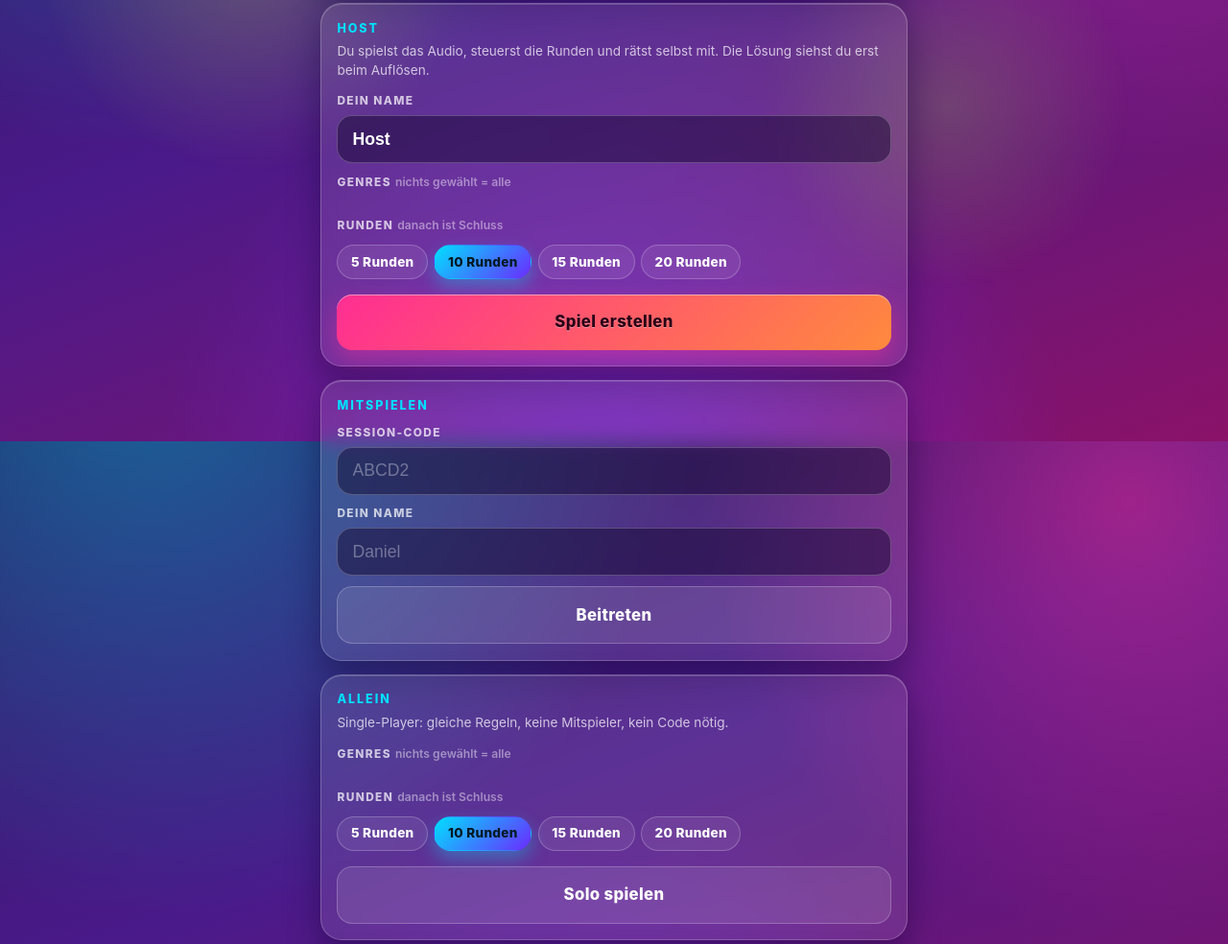
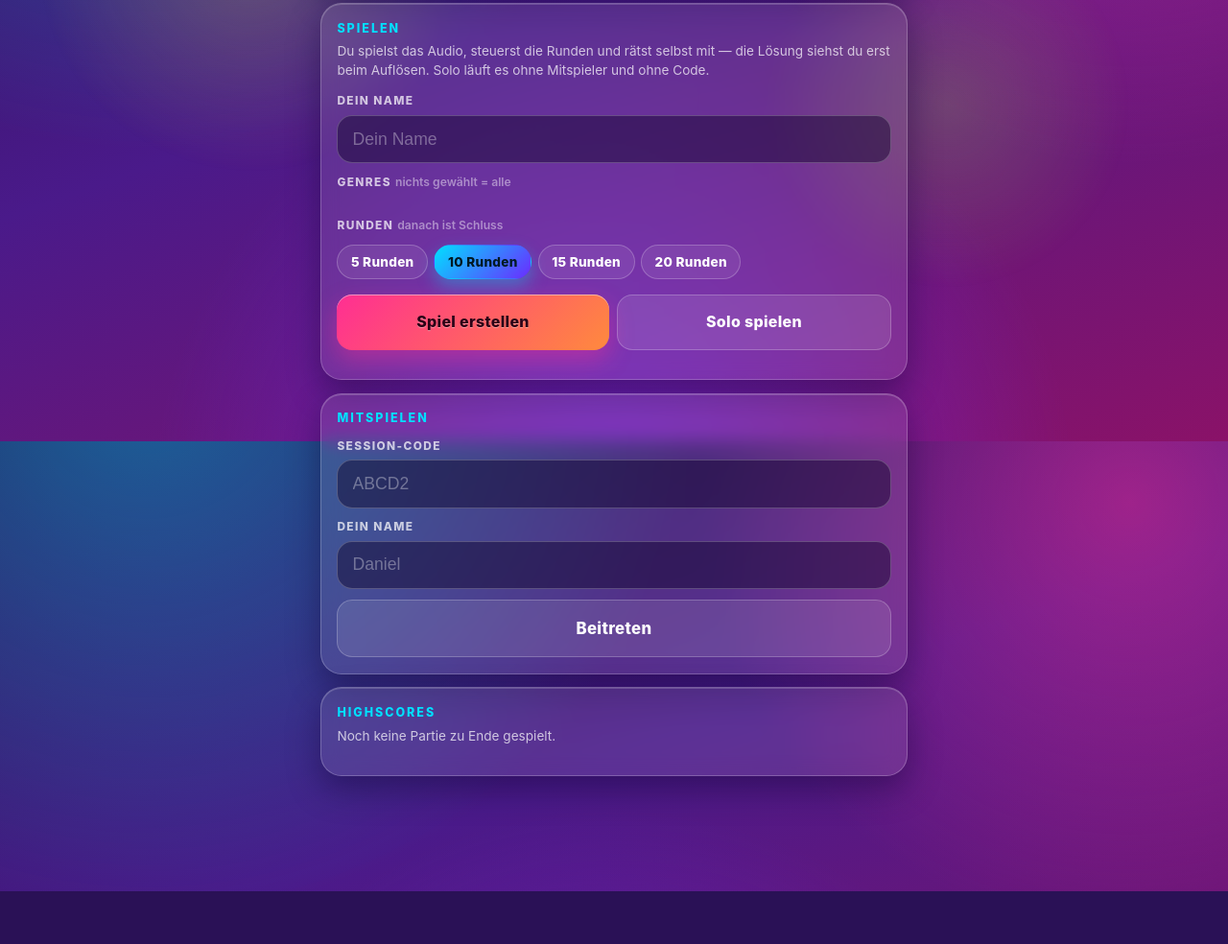
Before and after one commit to mcfetz/loopback, a plain HTML site: page static/index.html in a window 1280 px wide. Shown: the part 340-1324 px from the top of the page at 96% size. After the commit the page ends 1269 px from the top, so only its background shows below. Drawn offline with Linux system fonts and the light colour scheme; no server answers.

Commit message:
Startseite: Host- und Solo-Karte zu einem Block 'Spielen' verschmolzen
- Eine Karte mit Name, Genres und Runden; darunter 'Spiel erstellen' und 'Solo spielen'
  nebeneinander (gleiche Breite, .startrow). Die Einstellungen galten vorher doppelt.
- Name-Feld ohne Vorbelegung ('Dein Name' als Platzhalter): leer heisst 'Host' beim
  Erstellen und 'Solo' im Solo-Modus, eingegeben wird er in beiden Modi verwendet
  (und landet so auch in der Highscore).
- Solo-Neustart behaelt den gespielten Namen.

```diff
--- a/static/app.js
+++ b/static/app.js
@@ -366,10 +366,14 @@ $("#btn-import").onclick = async () => {
   }
 };
 
+function playerName(fallback) {
+  return ($("#host-name").value || "").trim().slice(0, 24) || fallback;
+}
+
 $("#btn-create").onclick = () => {
   showError("");
   me.role = "host";
-  me.name = ($("#host-name").value || "Host").trim().slice(0, 24);
+  me.name = playerName("Host");
   send({ action: "create", name: me.name, genres: chosenGenres(), playlist: pickedSource,
          rounds: pickedRounds });
 };
@@ -387,8 +391,8 @@ $("#btn-join").onclick = () => {
 $("#btn-solo").onclick = () => {
   showError("");
   me.role = "solo";
-  send({ action: "solo", name: "Solo", genres: chosenGenres(), playlist: pickedSource,
-         rounds: pickedRounds });
+  send({ action: "solo", name: playerName("Solo"), genres: chosenGenres(),
+         playlist: pickedSource, rounds: pickedRounds });
 };
 
 $("#btn-leave").onclick = () => {
@@ -403,8 +407,9 @@ for (const [id, action] of [["#btn-start", "start"], ["#btn-next", "next"],
 
 $("#solo-next").onclick = () => send({ action: "next" });
 $("#solo-skip").onclick = () => send({ action: "skip" });
-$("#solo-restart").onclick = () => send({ action: "solo", name: "Solo", genres: chosenGenres(),
-                                           playlist: pickedSource, rounds: pickedRounds });
+$("#solo-restart").onclick = () => send({ action: "solo", name: me.name || "Solo",
+                                           genres: chosenGenres(), playlist: pickedSource,
+                                           rounds: pickedRounds });
 
 // ---------------------------------------------------------------- Audio
 
--- a/static/index.html
+++ b/static/index.html
@@ -28,29 +28,23 @@
       <p id="import-status" class="hint"></p>
     </div>
     <div class="card">
-      <h2>Host</h2>
-      <p class="hint">Du spielst das Audio, steuerst die Runden und r&auml;tst selbst mit. Die L&ouml;sung siehst du erst beim Aufl&ouml;sen.</p>
-      <label>Dein Name <input id="host-name" maxlength="24" placeholder="Host" value="Host"></label>
+      <h2>Spielen</h2>
+      <p class="hint">Du spielst das Audio, steuerst die Runden und r&auml;tst selbst mit &mdash; die L&ouml;sung siehst du erst beim Aufl&ouml;sen. Solo l&auml;uft es ohne Mitspieler und ohne Code.</p>
+      <label>Dein Name <input id="host-name" maxlength="24" placeholder="Dein Name"></label>
       <label>Genres <span class="chipnote">nichts gewählt = alle</span></label>
       <div class="chips" data-chips></div>
       <label>Runden <span class="chipnote">danach ist Schluss</span></label>
       <div class="chips" data-rounds></div>
-      <button id="btn-create" class="primary big">Spiel erstellen</button>
+      <div class="row startrow">
+        <button id="btn-create" class="primary">Spiel erstellen</button>
+        <button id="btn-solo">Solo spielen</button>
+      </div>
     </div>
     <div class="card">
       <h2>Mitspielen</h2>
       <label>Session-Code <input id="join-code" maxlength="5" autocapitalize="characters" placeholder="ABCD2"></label>
       <label>Dein Name <input id="join-name" maxlength="24" placeholder="Daniel"></label>
       <button id="btn-join" class="big">Beitreten</button>
-    </div>
-    <div class="card">
-      <h2>Allein</h2>
-      <p class="hint">Single-Player: gleiche Regeln, keine Mitspieler, kein Code n&ouml;tig.</p>
-      <label>Genres <span class="chipnote">nichts gewählt = alle</span></label>
-      <div class="chips" data-chips></div>
-      <label>Runden <span class="chipnote">danach ist Schluss</span></label>
-      <div class="chips" data-rounds></div>
-      <button id="btn-solo" class="big">Solo spielen</button>
     </div>
     <div class="card">
       <h2>Highscores</h2>
--- a/static/style.css
+++ b/static/style.css
@@ -179,6 +179,8 @@ button.small { padding: .45rem .8rem; font-size: .8rem; }
 
 .row { display: flex; flex-wrap: wrap; gap: .55rem; margin: .85rem 0; }
 .row button { flex: 1 1 auto; }
+.startrow { margin-top: 1rem; }
+.startrow button { flex: 1 1 0; min-width: 8.5rem; padding: 1rem .7rem; font-size: 1rem; }
 
 .codebox {
   position: relative;
```
Also changed, not shown: 1 other file.
